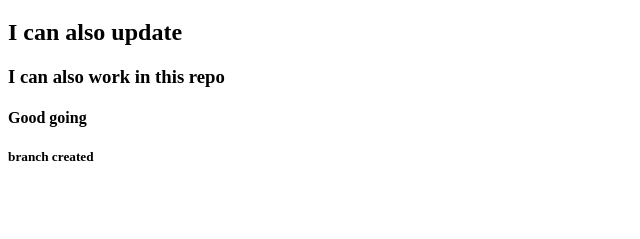
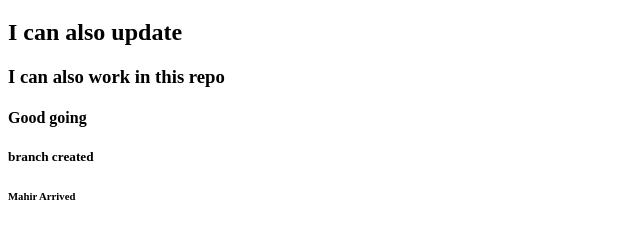
Before and after one commit to Mahir-19101114/Hello-World, a plain HTML site: page index.html in a window 1280 px wide. Shown: the part 61-300 px from the top of the page, without its empty margins (0-640 px from the left). Drawn offline with Linux system fonts and the light colour scheme.

Commit message:
Mahir Arrived

```diff
--- a/index.html
+++ b/index.html
@@ -12,5 +12,6 @@
     <h3>I can also work in this repo</h3>
     <h4>Good going</h4>
     <h5>branch created</h5>
+    <h6>Mahir Arrived</h6>
 </body>
 </html>
```
